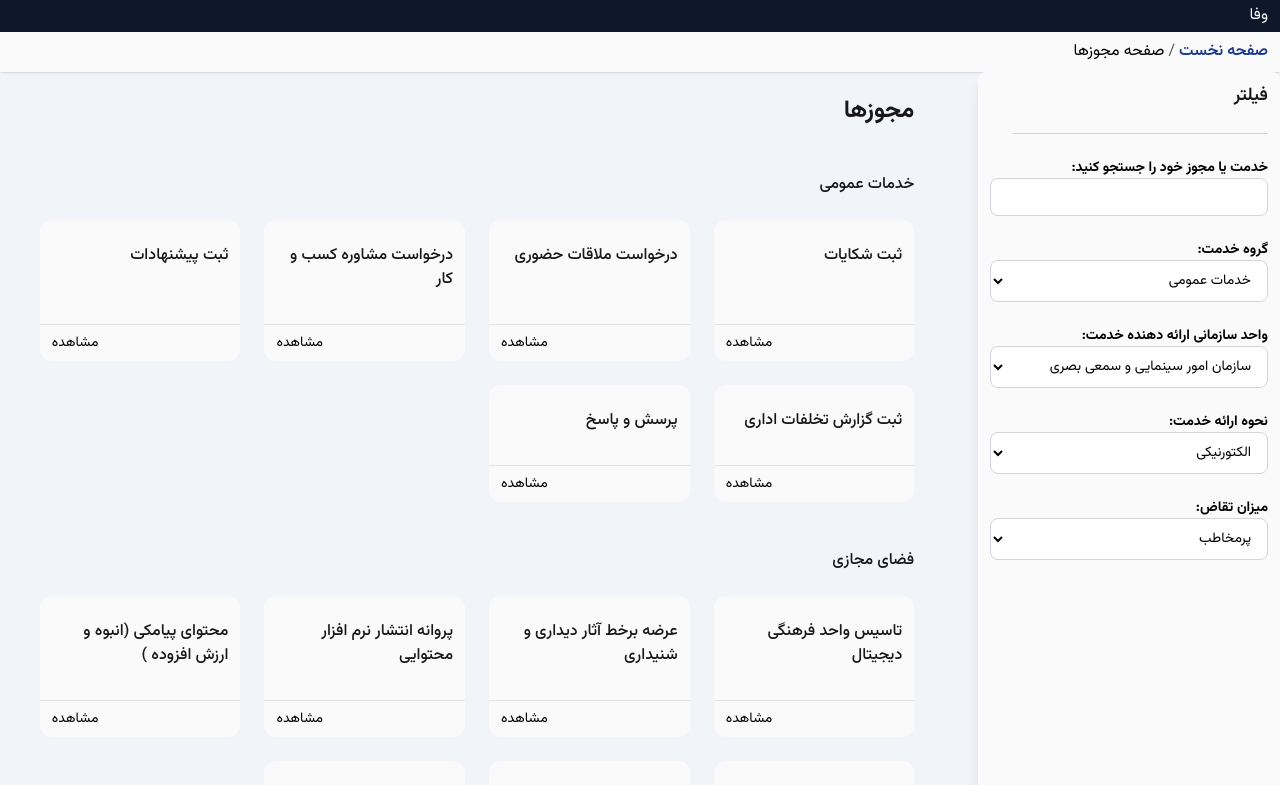
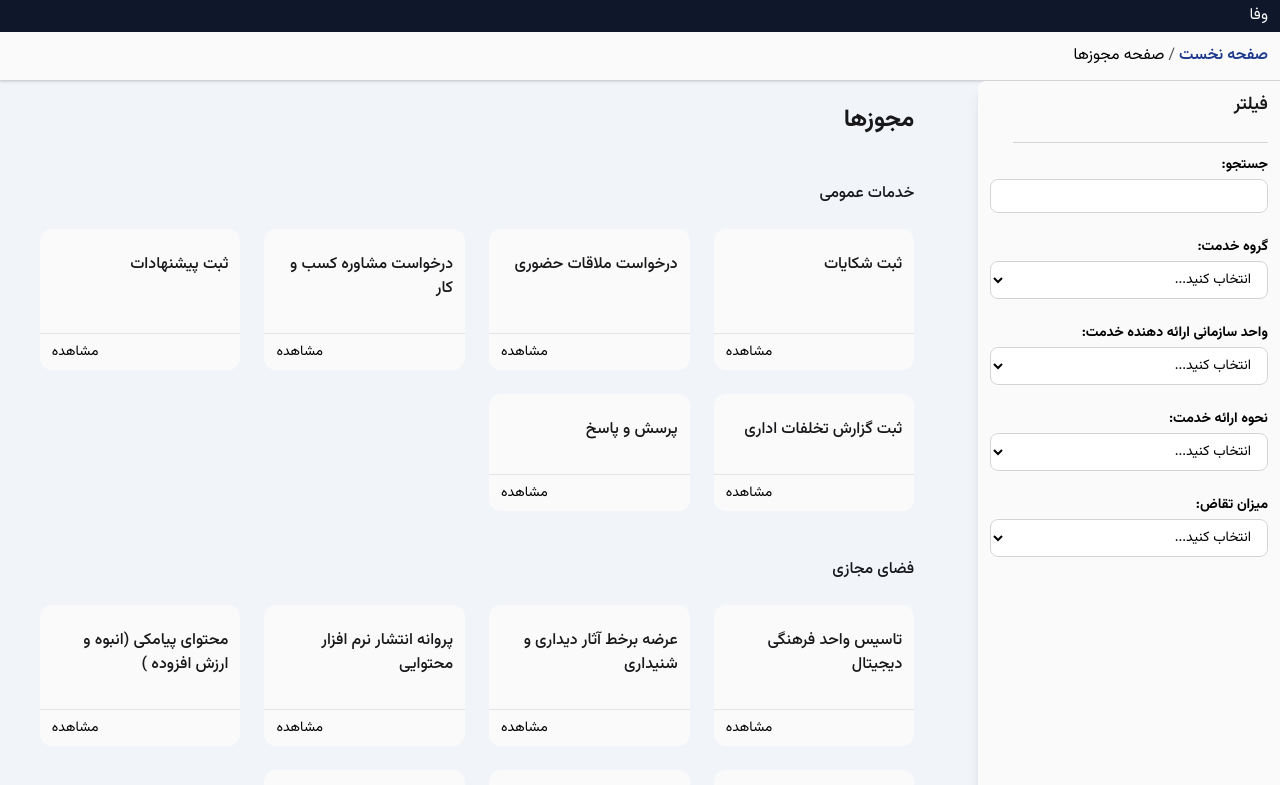
Before and after one commit to teksite/portal-nextjs, a Next.js app: page /licenses in a window 1280 px wide. Shown: the top 785 px of the page. Built offline with nearby package versions, Linux system fonts and the light colour scheme.

Commit message:
added aside filter in licenses insex page

```diff
--- a/src/app/components/breadcrumb.tsx
+++ b/src/app/components/breadcrumb.tsx
@@ -12,7 +12,7 @@ export const Breadcrumbs = memo(function Breadcrumbs({ items, separator = "/" }:
     if (!items || items.length === 0) return null;
 
     return (
-        <nav aria-label="Breadcrumb" className=" bg-zinc-50 px-3 py-2 shadow">
+        <nav aria-label="Breadcrumb" className=" bg-zinc-50 px-3 py-3 shadow border-b border-zinc-300">
             {items.map(({label, href}, index) => {
                 const isLast = index === items.length - 1;
 
--- a/src/app/globals.css
+++ b/src/app/globals.css
@@ -50,7 +50,7 @@
 
     /* Input Style */
     .input-style {
-        @apply block w-full rounded-lg border border-zinc-300 bg-white py-2 ps-3 pe-10 text-sm
+        @apply block w-full rounded-lg border border-zinc-300 bg-white py-1.5 px-3 text-sm
         placeholder:text-gray-500 focus:border-blue-700 focus:ring-2 focus:ring-blue-700/30
         outline-none dark:border-zinc-600 dark:bg-zinc-800 dark:text-zinc-50 dark:placeholder:text-gray-400;
     }
--- /dev/null
+++ b/src/app/licenses/components/filter-aside-client.tsx
@@ -0,0 +1,70 @@
+'use client';
+
+import {useState} from "react";
+import {FilterGroupType, FilterItemType, LicensesFiltersType} from "@/types";
+
+export function FilterAsideClient({filterItems}: { filterItems: LicensesFiltersType }) {
+    const [activeFilters, setActiveFilters] = useState<Record<string, string>>({});
+
+    const handleFilterChange = (key: string, value: string) => {
+        setActiveFilters(prev => ({...prev, [key]: value}));
+    };
+
+    const removeFilter = (key: string) => {
+        setActiveFilters(prev => {
+            const newFilters = {...prev};
+            delete newFilters[key];
+            return newFilters;
+        });
+    };
+
+    return (
+        <div className="sticky top-1">
+            <h3 className="mb-0">
+                فیلتر
+            </h3>
+            <div className="flex flex-wrap gap-2 my-3">
+                {Object.entries(activeFilters).map(([key, value]) => (
+                    <span key={key} className="bg-slate-300/50 px-2 py-1 rounded text-sm flex items-center gap-1">
+                        {value}
+                        <button onClick={() => removeFilter(key)} className="text-red-500">×</button>
+                    </span>
+                ))}
+            </div>
+
+            <hr className="my-3 w-11/12 border-zinc-300"/>
+
+            <ul className="grid gap-6 md:grid-cols-2 lg:grid-cols-1">
+                <li>
+                    <label className="mb-1 font-bold block text-sm">جستجو:</label>
+                    <input
+                        className="block w-full input-style"
+                        type="text"
+                        value={activeFilters['search'] || ''}
+                        onChange={(e) => handleFilterChange('search', e.target.value)}
+                    />
+                </li>
+
+                {Object.entries(filterItems).map(([groupKey, filterGroup]: [string, FilterGroupType]) => (
+                    <li key={groupKey}>
+                        <label className="mb-1 font-bold block text-sm" htmlFor={`filter[${groupKey}]`}>
+                            {filterGroup.title}:
+                        </label>
+                        <select name={`filter[${groupKey}][]`} id={`filter[${groupKey}]`}
+                                className="block w-full input-style"
+                                value={activeFilters[groupKey] || ''}
+                                onChange={(e) => handleFilterChange(groupKey, e.target.value)}
+                        >
+                            <option value="">انتخاب کنید...</option>
+                            {Object.entries(filterGroup.items).map(([itemKey, item]: [string, FilterItemType]) => (
+                                <option key={itemKey} value={item.title}>
+                                    {item.title}
+                                </option>
+                            ))}
+                        </select>
+                    </li>
+                ))}
+            </ul>
+        </div>
+    );
+}
--- a/src/app/licenses/page.tsx
+++ b/src/app/licenses/page.tsx
@@ -17,7 +17,7 @@ export default async function ServicesIndexPage() {
         <>
             <Breadcrumbs items={breadcrumbs}/>
             <div className='grid gap-6 lg:grid-cols-4 2xl:grid-cols-6'>
-                <aside className="p-3 bg-zinc-50 rounded-lg shadow-lg">
+                <aside className="p-3 bg-zinc-50 rounded-e-lg shadow-lg">
                     <FilterAside />
                 </aside>
                <div className="lg:col-span-3 2xl:col-span-5">
--- a/src/app/licenses/partials/filter-aside.tsx
+++ b/src/app/licenses/partials/filter-aside.tsx
@@ -1,37 +1,9 @@
 import { fetchApi } from "@/lib/utils";
-import { LicensesFiltersType, FilterGroupType, FilterItemType } from "@/types";
+import { LicensesFiltersType } from "@/types";
+import {FilterAsideClient} from "@/app/licenses/components/filter-aside-client";
 
 export async function FilterAside() {
     const filterItems: LicensesFiltersType = await fetchApi("licensesFilters");
 
-    return (
-        <div className="sticky top-1 ">
-            <h3>
-                {'فیلتر'}
-            </h3>
-            <hr className="my-6 w-11/12 border-zinc-300"/>
-            <ul className="grid gap-6 md:grid-cols-2 lg:grid-cols-1">
-                <li key={'searchFilter'} >
-                    <label htmlFor={`filter-search-title`} className="select-none font-bold block text-sm">
-                        {'خدمت یا مجوز خود را جستجو کنید'}:
-                    </label>
-                    <input id={`filter-search-title`} className="block w-full input-style" type="text"/>
-                </li>
-                {Object.entries(filterItems).map(([groupKey, filterGroup]: [string, FilterGroupType]) => (
-                    <li key={groupKey} className="">
-                        <label htmlFor={`filter-${groupKey}`} className="select-none font-bold block text-sm">
-                            {filterGroup.title}:
-                        </label>
-                        <select id={`filter-${groupKey}`} className="block w-full input-style">
-                            {Object.entries(filterGroup.items).map(([itemKey, item]: [string, FilterItemType]) => (
-                                <option key={itemKey} value={item.id}>
-                                    {item.title}
-                                </option>
-                            ))}
-                        </select>
-                    </li>
-                ))}
-            </ul>
-        </div>
-    );
+    return <FilterAsideClient filterItems={filterItems} />;
 }
```
